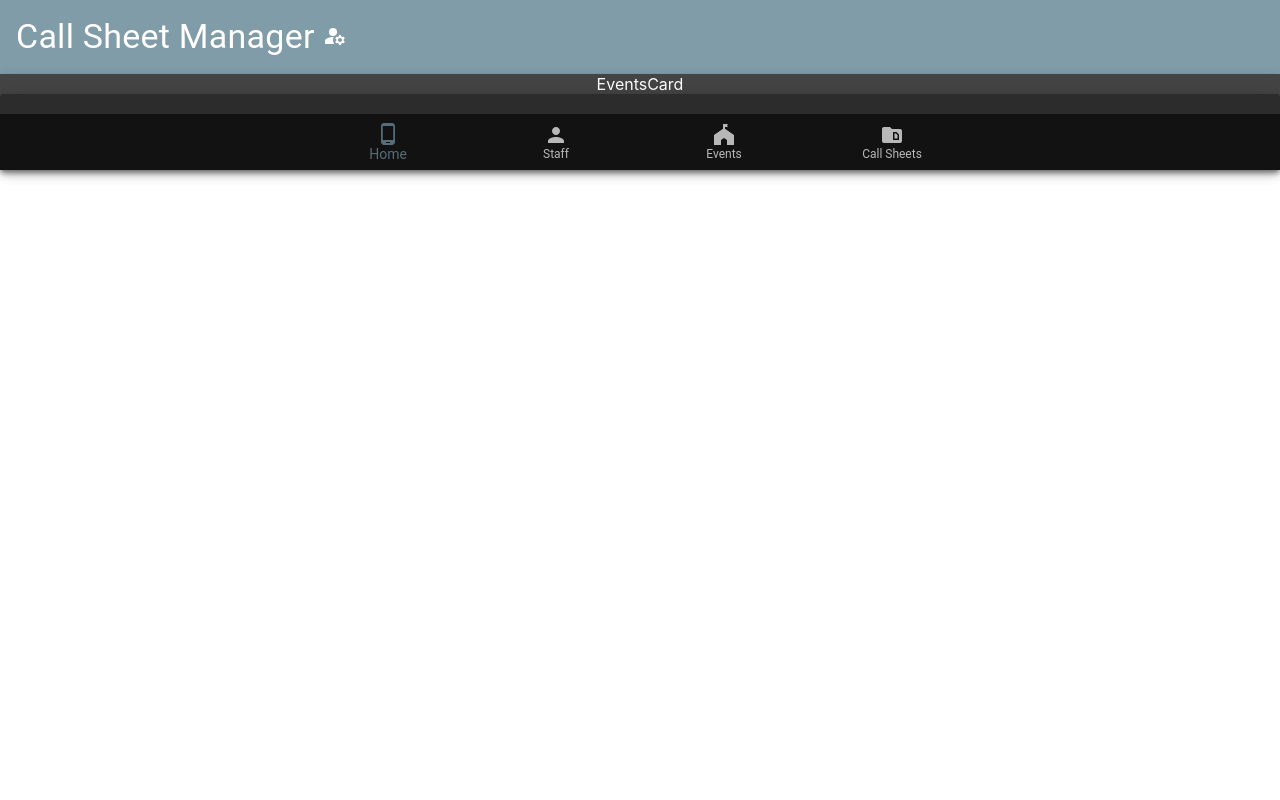
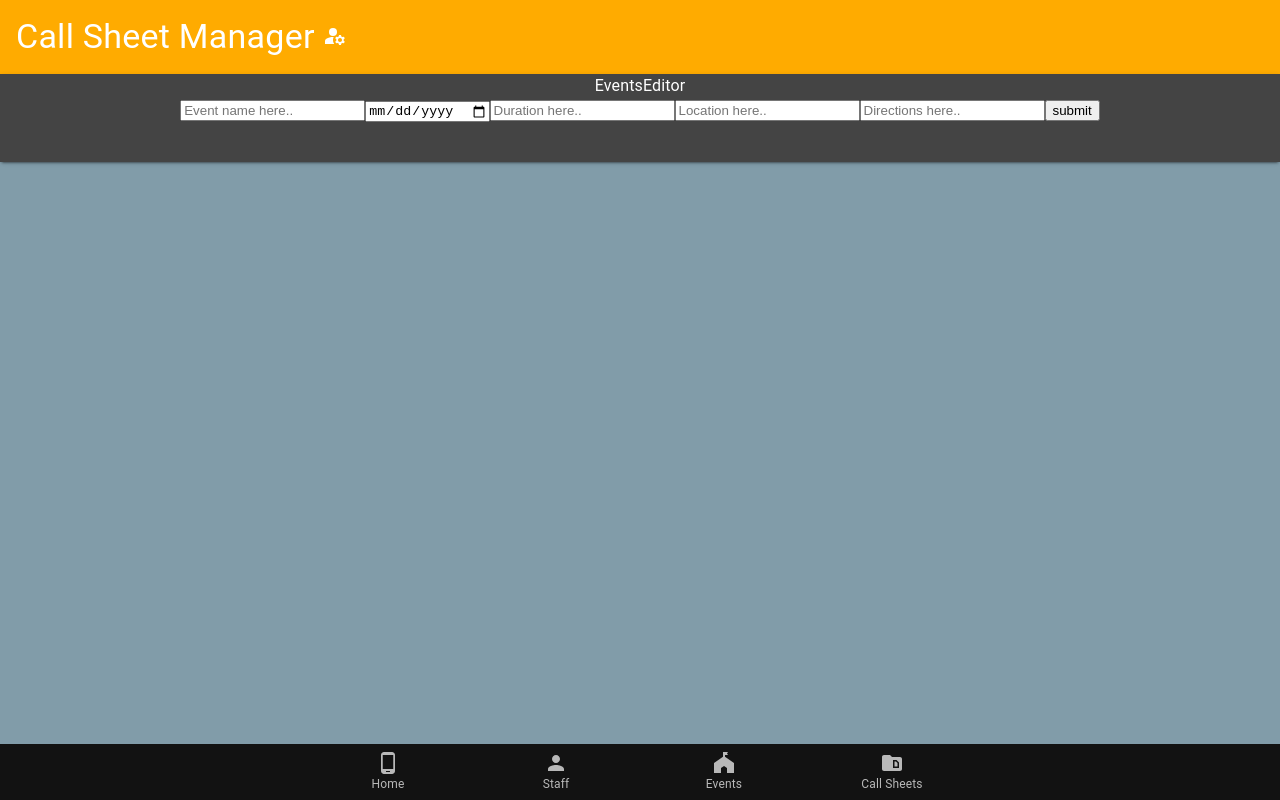
Before and after one commit to hariseldon27/call-sheet-manager, a React (Create React App) app: page /events/1/editor in a window 1280 px wide. Built offline with nearby package versions, Linux system fonts and the light colour scheme; no server answers.

Commit message:
working through components

```diff
--- a/src/AppMaterial.js
+++ b/src/AppMaterial.js
@@ -10,7 +10,9 @@ import CallSheetList from './components/CallSheetList';
 import StaffCard from './components/StaffCard';
 import EventsCard from './components/EventsCard';
 import FooterNavMaterial from './components/FooterNavMaterial';
-import HeaderMaterial from './components/HeaderMaterial'
+import HeaderMaterial from './components/HeaderMaterial';
+import StaffEditorMaterial from './components/StaffEditorMaterial';
+import EventsEditorMaterial from './components/EventsEditorMaterial'
 import { createStyles, makeStyles, createTheme, ThemeProvider } from '@mui/material/styles';
 import Typography from '@mui/material/Typography';
 import Box from '@mui/material/Box';
@@ -29,7 +31,7 @@ const callSheetTheme = createTheme({
 
         },
         secondary: {
-          main: '##ffab00',
+          main: '#ffab00',
           light: '#ffdd4b',
           dark: '#c67c00'
         },
@@ -46,25 +48,37 @@ function AppMaterial() {
   return (
 
     <ThemeProvider theme={callSheetTheme}>
-    <div className="AppMaterial">
+    <CssBaseline />
+    <Box className="AppMaterial" sx={{
+        height: '100vh',
+        p: '120',
+        backgroundColor: 'primary.light'
+    }}>
         <HeaderMaterial />
-        <Paper elevation={4}>
+        <Paper elevation={2}>
             <Box  sx={{
-                height: '100%',
+                height: '100',
                 alignContent: 'center',
                 display: 'grid',
                 textAlign: 'center',
-                backgroundColor: '#444'
+                backgroundColor: '#444',
+                pb: 5
             }} >
                 <Switch>
                     <Route exact path='/'>
                         <HomeMaterial />
+                    </Route>
+                    <Route path='/staff/:id/editor'>
+          <             StaffEditorMaterial />
                     </Route>
                     <Route path='/staff/:id'>
                         <StaffCard />
                     </Route>
                     <Route exact path="/staff">
                         <StaffContainerMaterial />
+                    </Route>
+                    <Route path="/events/:id/editor">
+                        <EventsEditorMaterial />
                     </Route>
                     <Route path="/events/:id">
                         <EventsCard />
@@ -76,12 +90,16 @@ function AppMaterial() {
                         <CallSheetList />
                     </Route>
                 </Switch>
-            <Paper elevation={6} >
+                <Box sx={{
+                    position: 'fixed',
+                    bottom: 0,
+                    width: '100%',
+                }}>
                     <FooterNavMaterial />
+                </Box>
+            </Box>
         </Paper>
     </Box>
-        </Paper>
-    </div>
       </ThemeProvider>
 
   );
--- /dev/null
+++ b/src/components/EventsEditorMaterial.js
@@ -0,0 +1,88 @@
+import React, { useState, useEffect } from 'react'
+import { useParams, useHistory } from 'react-router-dom';
+import Box from '@mui/material/Box';
+
+
+function EventsEditorMaterial() {
+  const history = useHistory();
+
+const [ eventEdit , setEventEdit ] = useState({
+name: '',
+date: '',
+duration: '',
+location: '',
+directions: ''
+})
+
+const {id} = useParams()
+  useEffect(() => {
+      fetch(`http://localhost:3000/events/${id}`)
+      .then(r => r.json())
+      .then(setEventEdit)
+  },[id])
+
+  console.log(id)
+
+
+function handleEventEditSubmit(e) {
+  e.preventDefault();
+  fetch( `http://localhost:3000/events/${id}`, {
+      method: 'PATCH',
+      headers: {
+        "Content-Type": "application/json"
+      },
+      body: JSON.stringify(eventEdit)
+  })
+    .then(r => r.json())
+    .then(history.push(`/events`))
+}
+
+function handleEventEditChange(e){
+  setEventEdit((newEvent) => ({...newEvent, [e.target.name]: e.target.value}))
+}
+
+
+
+  return (
+    <div>EventsEditor
+      <form onSubmit={handleEventEditSubmit}>
+    <input
+        type="text"
+        name="name"
+         placeholder="Event name here.."
+         value={eventEdit.name}
+         onChange={handleEventEditChange}
+         />
+     <input
+        type="date"
+        name="date"
+         value={eventEdit.date}
+         onChange={handleEventEditChange}
+         />
+    <input
+      type="text"
+      name="duration"
+      placeholder="Duration here.."
+      value={eventEdit.duration}
+      onChange={handleEventEditChange}/>
+    <input
+      type="text"
+      name="location"
+      placeholder="Location here.."
+      value={eventEdit.location}
+      onChange={handleEventEditChange}/>
+
+    <input
+       type="text"
+       name="directions"
+       placeholder="Directions here.."
+       value={eventEdit.directions}
+       onChange={handleEventEditChange}/>
+
+    <input type="submit" value="submit" />
+    </form>
+    </div>
+  );
+}
+
+export default EventsEditorMaterial;
--- a/src/components/FooterNavMaterial.js
+++ b/src/components/FooterNavMaterial.js
@@ -1,5 +1,5 @@
-import * as React from 'react';
-import { Link as RouterLink, MemoryRouter } from 'react-router-dom';
+import React, { useEffect, useState } from 'react';
+import { Link as RouterLink, useParams } from 'react-router-dom';
 import Box from '@mui/material/Box';
 import BottomNavigation from '@mui/material/BottomNavigation';
 import BottomNavigationAction from '@mui/material/BottomNavigationAction';
@@ -8,7 +8,12 @@ import FestivalIcon from '@mui/icons-material/Festival';
 import PersonIcon from '@mui/icons-material/Person';
 
 function FooterNavMaterial() {
-  const [value, setValue] = React.useState(0);
+  const [value, setValue] = useState(0);
+
+  const { id } = useParams()
+  useEffect(() => {
+    setValue(id)
+  }, [id])
 
   return (
 
@@ -17,6 +22,7 @@ function FooterNavMaterial() {
         value={value}
         onChange={(event, newValue) => {
           setValue(newValue);
+          console.log(value)
         }}
         sx={{mt: '20px'}}
       >
--- a/src/components/HeaderMaterial.js
+++ b/src/components/HeaderMaterial.js
@@ -11,7 +11,7 @@ function HeaderMaterial() {
     <Box sx={{
         textAlign: 'center',
         p: 2,
-        backgroundColor: 'primary.light',
+        backgroundColor: 'secondary.main',
         color: '#fff',
         display: 'flex',
     }}>
--- a/src/components/HomeMaterial.js
+++ b/src/components/HomeMaterial.js
@@ -33,12 +33,17 @@ function HomeMaterial() {
 
         <Stack >
            <Box sx={{
-               display: 'grid'
+               display: 'grid',
+               width: 300,
+               mx: 'auto',
+               mb: 5,
            }}>
                 <ButtonGroup
                     orientation="vertical"
                     aria-label="vertical contained button group"
-                    variant="text"
+                    variant="contained"
+                    size="large"
+
                 >
                     {buttons}
                 </ButtonGroup>
--- a/src/components/StaffCard.js
+++ b/src/components/StaffCard.js
@@ -30,7 +30,6 @@ function StaffCard( {  } ) {
       .then(setStaffMemberRender)
   },[id])
 
-  if (!staffMember) return <h2>Loading...</h2>
 
 
 
--- a/src/components/StaffContainerMaterial.js
+++ b/src/components/StaffContainerMaterial.js
@@ -26,7 +26,7 @@ function StaffContainerMaterial() {
 
     const staffCardRender = staffList.map((staffPerson) => {
     return (
-        <Grid item key={staffPerson} xs={6} sm={6} md={4}>
+        <Grid item key={staffPerson.id} xs={6} sm={6} md={4}>
             <StaffListingCard key={staffPerson.id} staffPerson={staffPerson} />
         </Grid>
 
--- a/src/components/StaffEditorMaterial.js
+++ b/src/components/StaffEditorMaterial.js
@@ -1,8 +1,15 @@
-import React, { useState } from 'react'
+import React, { useState, useEffect } from 'react'
+import { useParams, useHistory } from 'react-router-dom'
+import Box from '@mui/material/Box';
+import Typography from '@mui/material/Typography';
+import TextField from '@mui/material/TextField';
+import Button from '@mui/material/Button';
 
-function StaffEditor() {
 
-const [ newStaff, setNewStaff ] = useState({
+function StaffEditorMaterial() {
+  const history = useHistory();
+
+  const [ staff, setStaff ] = useState({
     name: '',
     photo: '',
     department: '',
@@ -12,80 +19,121 @@ const [ newStaff, setNewStaff ] = useState({
     notes: ''
   })
 
+
+const {id} = useParams()
+  useEffect(() => {
+      fetch(`http://localhost:3000/staff/${id}`)
+      .then(r => r.json())
+      .then(setStaff)
+  },[id])
+
+//   console.log(id)
+
+
 function handleStaffSubmit (e){
   e.preventDefault();
-  fetch('http://localhost:3000/staff', {
-      method: 'POST',
+  fetch(`http://localhost:3000/staff/${id}`, {
+      method: 'PATCH',
       headers:{
         "Content-Type": "application/json"
       },
-      body: JSON.stringify(newStaff)
+      body: JSON.stringify(staff)
   })
   .then(r => r.json())
-  .then(data => setNewStaff((currentStaff) => [...currentStaff, data]))
-  .reset();
+  .then(history.push(`/staff`))
 }
 
-
-function handleStaffChangeMaterial(e) {
-  console.log(e.target)
-  setNewStaff((currentStaffState) => ({...currentStaffState, [e.target.name]:e.target.value }))
+function handleStaffChange(e) {
+//   console.log(e.target)
+  setStaff((currentStaffState) => ({...currentStaffState, [e.target.name]:e.target.value }))
 }
 
+  return (
+    <Box
+    component="form"
+    sx={{
+      '& .MuiTextField-root': { m: 2, width: '25ch' },
+    }}
+    noValidate
+    autoComplete="off"
+    onSubmit={handleStaffSubmit}
+    >
+      <Box sx={{
+          maxWidth: 'md',
+          mx: 'auto',
+          alignContent: 'center',
+          mt: 2
 
-  return (
-    <div>
-      <form onSubmit={handleStaffSubmit}>
-      <h2>Name:</h2>
-    <input
-        type="text"
+      }}>
+          <Typography variant="h4" component="h2">Staff Editor</Typography>
+
+
+
+                <TextField id="outlined-basic"
+                label="Name"
+                variant="outlined"
                 name="name"
-        placeholder="Name here"
-        value={newStaff.name}
-        onChange={handleStaffChange}/>
-     <input
-        type="Url"
+                value={staff.name}
+                onChange={handleStaffChange}
+                />
+
+                <TextField
+                label="Photo Link"
+                variant="outlined"
                 name="photo"
-        placeholder="photo here"
-        value={newStaff.photo}
-        onChange={handleStaffChange}/>
+                value={staff.photo}
+                onChange={handleStaffChange}
+                />
 
-    <input
-        type="text"
+                <TextField
+                label="Department"
+                variant="outlined"
                 name="department"
-        placeholder="Department/role here"
-        value={newStaff.department}
-        onChange={handleStaffChange}/>
-    <input
-        type="text"
+                value={staff.department}
+                onChange={handleStaffChange}
+                />
+
+                <TextField
+                label="Phone Num"
+                variant="outlined"
                 name="phone"
-        placeholder="Phone number here"
-        value={newStaff.phone}
-        onChange={handleStaffChange}/>
-    <input
-        type="text"
+                value={staff.phone}
+                onChange={handleStaffChange}
+                />
+
+
+                <TextField
+                label="Email"
+                variant="outlined"
                 name="email"
-        placeholder="E-mail here"
-        value={newStaff.email}
-        onChange={handleStaffChange}/>
-    <input
-        type="text"
+                value={staff.email}
+                onChange={handleStaffChange}
+                />
+
+                <TextField
+                label="time"
+                variant="outlined"
                 name="calltime"
-        placeholder="Calltime here.."
-        value={newStaff.calltime}
-        onChange={handleStaffChange}/>
-    <input
-        type="text"
+                value={staff.calltime}
+                onChange={handleStaffChange}
+                />
+
+                <TextField
+                label="Notes..."
                 name="notes"
-        placeholder="Notes here.."
-        value={newStaff.notes}
-        onChange={handleStaffChange}/>
+                value={staff.notes}
+                onChange={handleStaffChange}
+                variant="outlined"
+                multiline
+                maxRows={4}
+                />
+                <Box>
+                    <Button size="large" color="secondary" type="submit" label="Submit" variant="outlined" >Submit</Button>
+                </Box>
 
-    <input type="submit" value="Submit" />
 
-    </form>
-
-    </div>
+        </Box>
+    </Box>
   )
 }
 
--- a/src/components/StaffListingCard.js
+++ b/src/components/StaffListingCard.js
@@ -21,10 +21,6 @@ function StaffCard( { staffPerson } ) {
 const { id, name, phone, email, department, photo, calltime, notes } = {...staffPerson}
 
 if (!staffPerson) return <h2>Loading...</h2>
-
-function handleEditClick(e) {
-
-}
 
 return (
     <Box sx={{
@@ -81,7 +77,7 @@ return (
                 alignContent: 'center',
             }}>
                 <CardActions >
-                <Button component={RouterLink} to={`/staff/${id}`} size="small" onClick={handleEditClick}> <EditIcon /> </Button>
+                <Button component={RouterLink} to={`/staff/${id}/editor`} size="small"> <EditIcon /> </Button>
                 <Button size="small"> <DeleteIcon /> </Button>
                 </CardActions>
             </Box>
```
Also changed, not shown: src/db.json (+4 -14 lines), src/components/CallSheetEditorMaterial.js (added). Lines whose indentation alone changed are shown as unchanged.
